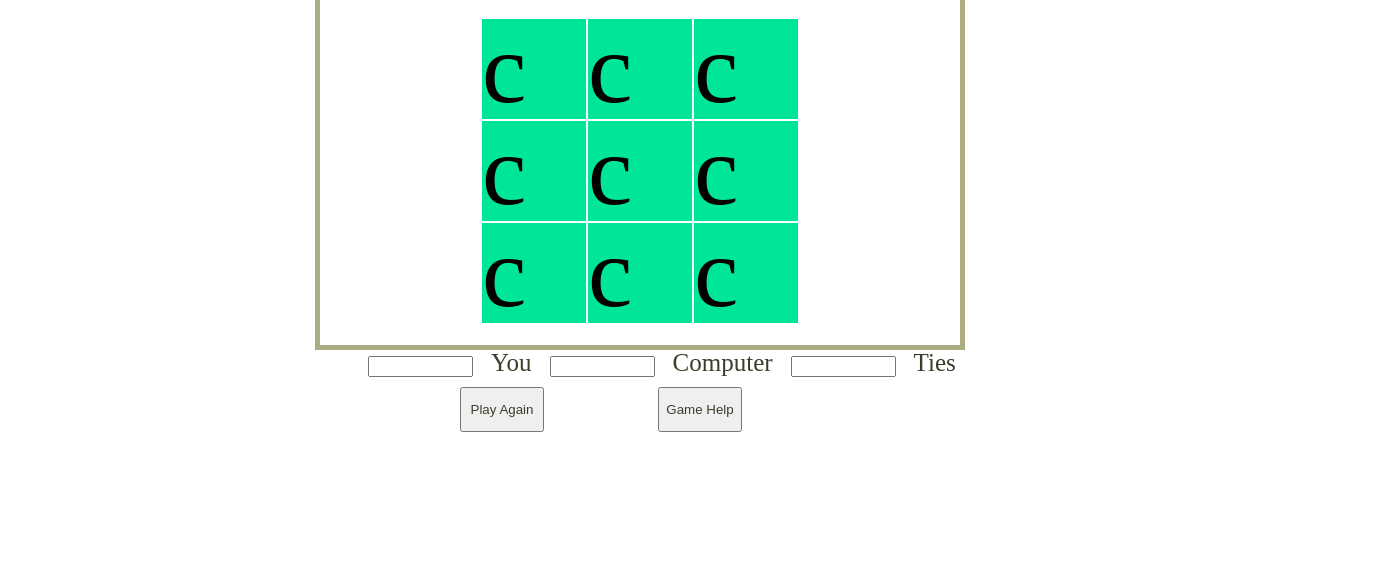
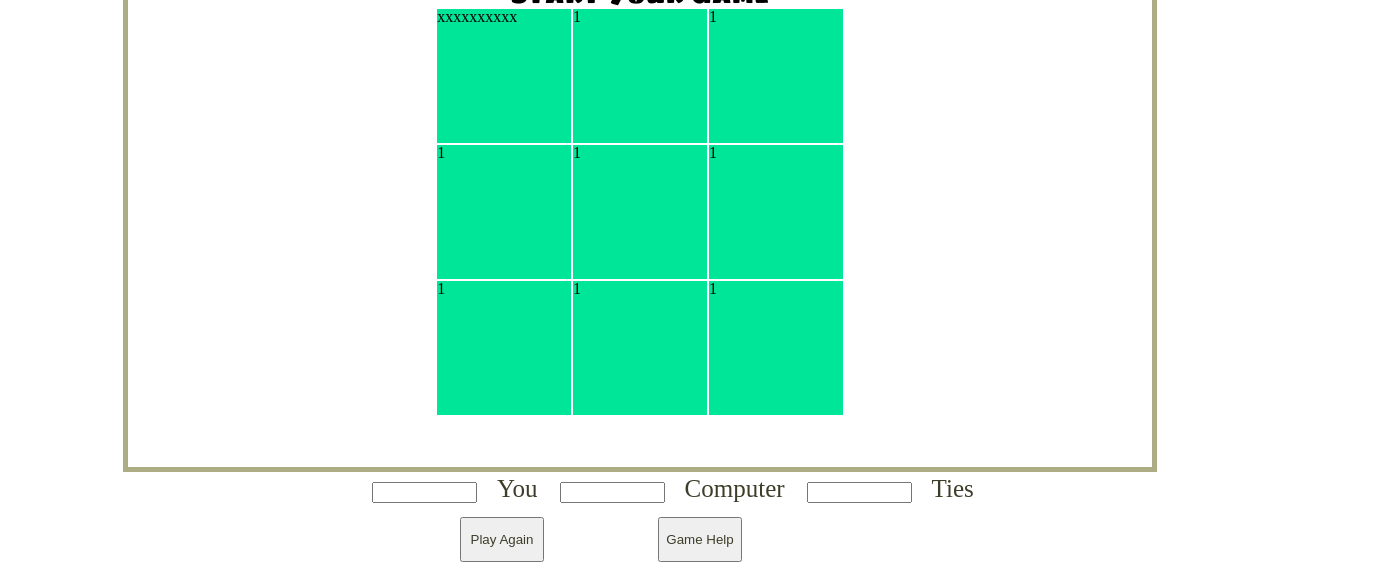
Before and after one commit to lilixiaoxx/lilixiaoxx.github.io, a plain HTML site: page index.html in a window 1280 px wide. Shown: the part 540-1102 px from the top of the page, 1374 px wide, since content can reach past the window. Before the commit the page ends 972 px from the top, so only its background shows below. Drawn offline with Linux system fonts and the light colour scheme.

Commit message:
make table square

```diff
--- a/index.html
+++ b/index.html
@@ -2,9 +2,9 @@
 <html>
 <head>
   <title>Tic-Tac-Toe</title>
-  <link rel="stylesheet" href="tic.css"/>
   <link href='https://fonts.googleapis.com/css?family=Indie+Flower' rel='stylesheet' type='text/css'>
   <link href='https://fonts.googleapis.com/css?family=Sigmar+One' rel='stylesheet' type='text/css'>
+  <link rel="stylesheet" href="tic.css"/>
 </head>
 <body>
 
@@ -17,28 +17,24 @@
      <h4>Start Your Game</h4>
      <table>
      <tr>
-         <td class="x">c</td>
-         <td class="x">c</td>
-         <td class="x">c</td>
+       <td><div class="content">xxxxxxxxxx</div></td>
+       <td><div class="content">1</div></td>
+       <td><div class="content">1</div></td>
      </tr>
    <tr>
-         <td class="x">c</td>
-         <td class="x">c</td>
-         <td class="x">c</td>
+      <td><div class="content">1</div></td>
+      <td><div class="content">1</div></td>
+      <td><div class="content">1</div></td>
      </tr>
    <tr>
-         <td class="x">c</td>
-         <td class="x">c</td>
-         <td class="x">c</td>
+      <td><div class="content">1</div></td>
+      <td><div class="content">1</div></td>
+      <td><div class="content">1</div></td>
+
       </tr>
     </table>
+  </section>
 
-  </section>
-<!-- <form>
-    <input type="text" name="player-score">
-    <input type="text" name="computer-score">
-    <input type="text" name="tie-score">
-</form> -->
 <div id="footer">
   <form>
     <table>
@@ -53,6 +49,7 @@
 <input type="button" class="btn" value="Game Help" onClick="help()">
   </form>
 </div>
+
 </body>
 
 </html>
--- a/tic.css
+++ b/tic.css
@@ -43,24 +43,24 @@ q:before, q:after {
   content: '';
   content: none;
 }
-table {
+/*table {
   border-collapse: collapse;
   border-spacing: 0;
 }
-
+*/
 
 /* Custom Styles */
-header{
+header {
   width:45%;
   margin:0 auto;
 }
 
-header img{
+header img {
   width:100%;
   display:block;
 }
 
-header h1{
+header h1 {
   color: #adad85;
   font-size:60px;
   font-family:'Indie Flower', cursive;
@@ -68,64 +68,61 @@ header h1{
   width:100%;
 }
 
-#container{
-  width:50%;
+#container {
+  width:80%;
   border:5px solid #adad85;
   margin:0 auto;
+  padding-bottom: 50px;
 }
 
-#container h4{
+#container h4 {
   font-family: 'Sigmar One', cursive;
   font-size: 25px;
   text-align: center;
-  margin-top: 15px;
+  margin-top: 25px;
 }
 
-#container table{
-  width:50%;
-  height:90%;
+#container table {
+  width: 40%;
   margin:0 auto;
-  margin-bottom: 20px;
-  margin-top: 20px;
- }
-
-#container table td{
-  /*width:30%;
+}
+#container td {
+  width: 33.33%;
   position: relative;
-  padding-bottom:30%;*/
-  border:2px solid white;
-  font-size: 100px;
-  width:100px;
-  height:100px;
-  background-color:#00e699;
-
 }
 
-#container table td .x{
+#container td:after {
+  content: '';
+  display: block;
+  margin-top: 100%;
+}
+
+#container td .content {
   position: absolute;
   top: 0;
   bottom: 0;
   left: 0;
   right: 0;
-
+  background: #00e699;
 }
 
-#footer{
+#footer {
   padding-left: 350px;
+  width:80%;
 }
 
-#footer table td{
+#footer table td {
   font-size: 25px;
   color:#3d3d29;
   border:0;
   padding-left: 18px;
 }
 
-#footer table tr{
+#footer table tr {
   display:inline;
 }
 
-.btn{
+.btn {
   margin-left: 110px;
   margin-top: 10px;
   width: 84px;
```
Also changed, not shown: images/header-image.jpg (deleted). Lines whose indentation alone changed are shown as unchanged.
